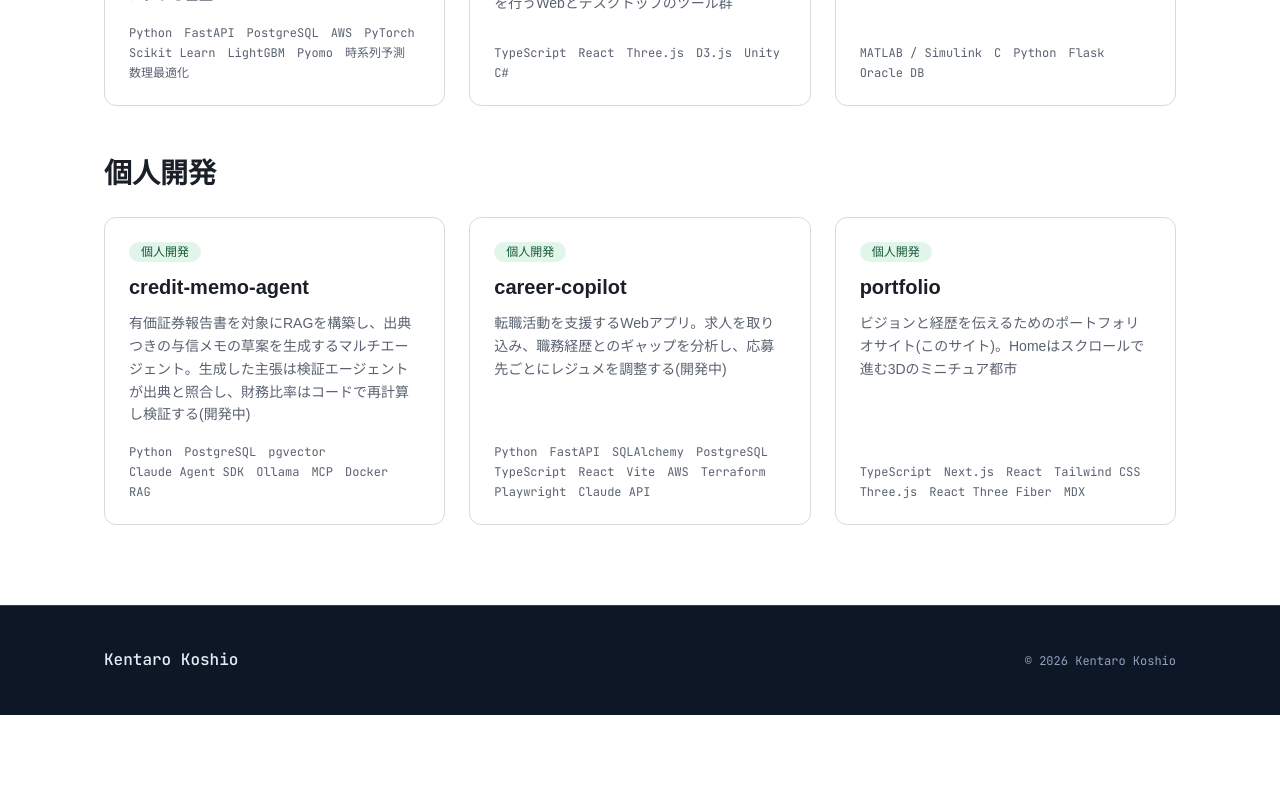
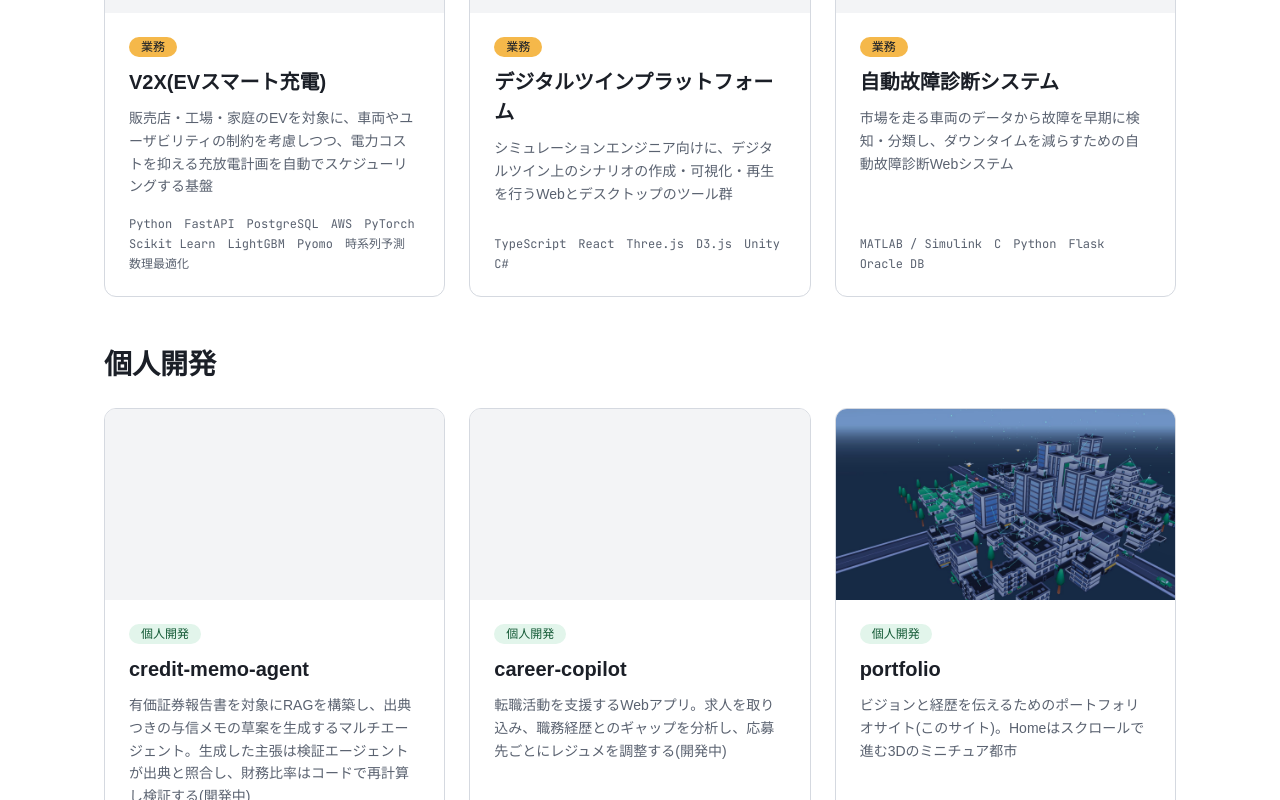
Before and after one commit to koshio123/portfolio, a Next.js app: page /projects in a window 1280 px wide. Shown: the part 663-1463 px from the top of the page. Before the commit the page ends 1378 px from the top, so only its background shows below. Built offline with nearby package versions, Linux system fonts and the light colour scheme; a web font is replaced by a local one.

Commit message:
Projects: 画像セクション(複数枚・説明つき)とカードの画像を追加

```diff
--- a/app/projects/[slug]/page.tsx
+++ b/app/projects/[slug]/page.tsx
@@ -19,7 +19,7 @@ export async function generateMetadata(props: PageProps<"/projects/[slug]">): Pr
 
 const sections = [
   { id: "overview", label: "OVERVIEW", title: "概要" },
-  { id: "image", label: "IMAGE", title: "イメージ図" },
+  { id: "image", label: "IMAGES", title: "画像" },
   { id: "problem", label: "PROBLEM", title: "課題" },
   { id: "role", label: "ROLE", title: "担当" },
   { id: "design", label: "DESIGN", title: "設計のポイント" },
@@ -50,7 +50,7 @@ export default async function ProjectPage(props: PageProps<"/projects/[slug]">)
   const index = projects.indexOf(project);
   const prev = projects[index - 1];
   const next = projects[index + 1];
-  const { role, problems, decisions = [], outcomes = [] } = project;
+  const { role, problems, images = [], decisions = [], outcomes = [] } = project;
   const problemGroups = (
     [
       ["解決したい課題", problems?.purpose ?? []],
@@ -61,7 +61,7 @@ export default async function ProjectPage(props: PageProps<"/projects/[slug]">)
   // 中身のあるセクションだけを出す
   const content: Record<SectionInfo["id"], boolean> = {
     overview: true,
-    image: project.image !== undefined,
+    image: images.length > 0,
     problem: problemGroups.length > 0,
     role: role !== undefined,
     design: decisions.length > 0,
@@ -124,15 +124,21 @@ export default async function ProjectPage(props: PageProps<"/projects/[slug]">)
 
           {section(
             "image",
-            project.image ? (
-              <Image
-                src={project.image.src}
-                alt={project.image.alt}
-                width={project.image.width}
-                height={project.image.height}
-                className="h-auto w-full rounded-lg border border-line"
-              />
-            ) : null,
+            <div className="flex flex-col gap-8">
+              {images.map((image) => (
+                <figure key={image.src} className="flex flex-col gap-3">
+                  <Image
+                    src={image.src}
+                    alt={image.alt}
+                    width={image.width}
+                    height={image.height}
+                    sizes="(min-width: 1024px) 800px, 100vw"
+                    className="h-auto w-full rounded-lg border border-line"
+                  />
+                  {image.caption && <figcaption className="text-sm text-ink-muted">{image.caption}</figcaption>}
+                </figure>
+              ))}
+            </div>,
           )}
 
           {section(
--- a/components/projects/ProjectCard.tsx
+++ b/components/projects/ProjectCard.tsx
@@ -5,22 +5,18 @@ import { KindTag } from "@/components/ui/Tag";
 
 /** Projects 一覧のカード */
 export function ProjectCard({ project }: { project: Project }) {
+  const cover = project.images?.[0];
   return (
     <Link
       href={`/projects/${project.slug}`}
       className="flex flex-col overflow-hidden rounded-lg border border-line text-ink no-underline transition-colors hover:border-line-strong hover:text-ink"
     >
-      {project.image && (
-        <div className="relative h-48 bg-surface">
-          <Image
-            src={project.image.src}
-            alt=""
-            fill
-            sizes="(min-width: 768px) 33vw, 100vw"
-            className="object-cover"
-          />
-        </div>
-      )}
+      {/* 1枚目の画像。まだ無いプロジェクトは、カードの高さが揃うよう無地の枠だけ出す */}
+      <div className="relative aspect-video bg-surface">
+        {cover && (
+          <Image src={cover.src} alt="" fill sizes="(min-width: 1024px) 33vw, (min-width: 768px) 50vw, 100vw" className="object-cover" />
+        )}
+      </div>
       <div className="flex flex-1 flex-col gap-2.5 p-6">
         <KindTag kind={project.kind} />
         <h3 className="text-h3 font-bold">{project.title}</h3>
--- a/content/projects.ts
+++ b/content/projects.ts
@@ -4,6 +4,16 @@
  */
 
 export type ProjectKind = "work" | "personal";
+
+export type ProjectImage = {
+  src: string;
+  /** 画像の内容の説明(読み上げ用) */
+  alt: string;
+  /** 画像の下に出す説明 */
+  caption?: string;
+  width: number;
+  height: number;
+};
 
 export type Project = {
   slug: string;
@@ -12,8 +22,11 @@ export type Project = {
   /** 概要:何を、誰のために作ったか(1〜2行) */
   summary: string;
   period: string;
-  /** 画面や構成図の画像(public/ 以下のパス)。あるときだけ「イメージ図」として表示する */
-  image?: { src: string; alt: string; width: number; height: number };
+  /**
+   * 画像(アーキテクチャ図、画面、イメージ図など)。public/projects/<slug>/ に置いてパスを書く。
+   * 1枚目は一覧のカードにも出す。width・height は画像の実寸
+   */
+  images?: ProjectImage[];
   stack: string[];
   /** 公開している GitHub リポジトリの URL */
   repo?: string;
@@ -215,6 +228,15 @@ export const projects: Project[] = [
       "ビジョンと経歴を伝えるためのポートフォリオサイト(このサイト)。Homeはスクロールで進む3Dのミニチュア都市",
     period: "2026.10 – 現在",
     repo: "https://github.com/koshio123/portfolio",
+    images: [
+      {
+        src: "/projects/portfolio/home.jpg",
+        alt: "ミニチュア都市の上空にデジタルツインが浮かぶ、Homeの3Dシーン",
+        caption: "Homeの3Dシーン(03 AI)",
+        width: 1600,
+        height: 923,
+      },
+    ],
     problems: {
       purpose: [
         "職務経歴書だけでは伝わりにくいビジョンを、短い時間で伝える",
```
Also changed, not shown: public/projects/portfolio/home.jpg (added), 1 other file (tests, documents, lock files or other folders).
